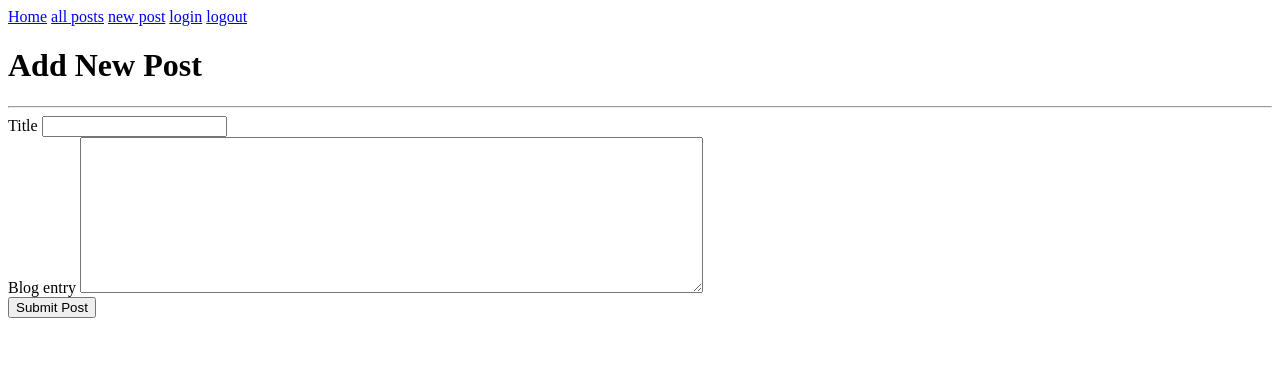
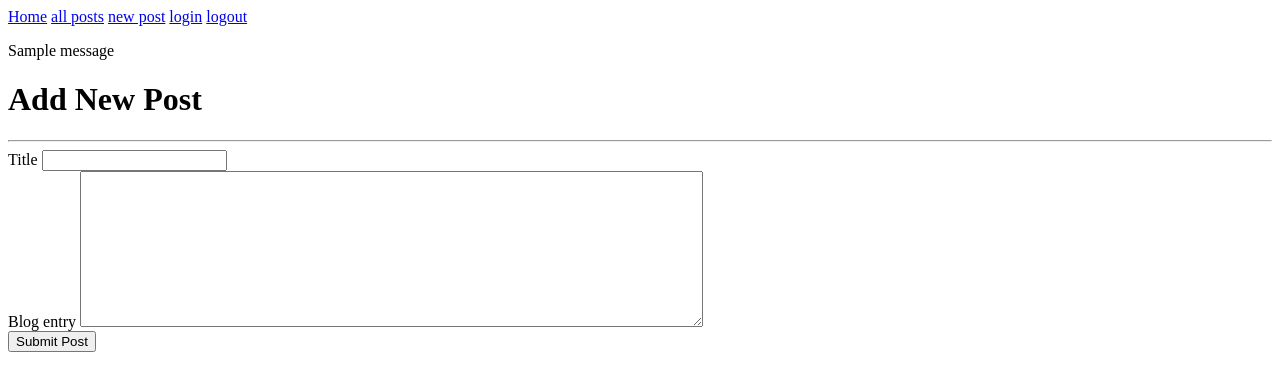
Before and after one commit to rdiel01/blogz, a Flask app: page /newpost in a window 1280 px wide. Shown: the top 391 px of the page. Run offline with Flask 2, Linux system fonts and the light colour scheme; tables that the repository leaves empty hold one stand-in row (values such as "Sample post"); one stand-in notice (Sample message) is shown.

Commit message:
added logic to handle flash message for sucessful login

```diff
--- a/templates/base.html
+++ b/templates/base.html
@@ -28,6 +28,11 @@
     <a href="/login">login</a>
     <a href="/logout">logout</a>
     </span>
+    {% with message = get_flashed_messages(category_filter=['login_good'])%}
+        {% if message %}
+            <p> {{ message[0]}} </p>
+        {% endif %}
+    {% endwith %}
     {% block signup %}
     {% endblock %}
 
```
